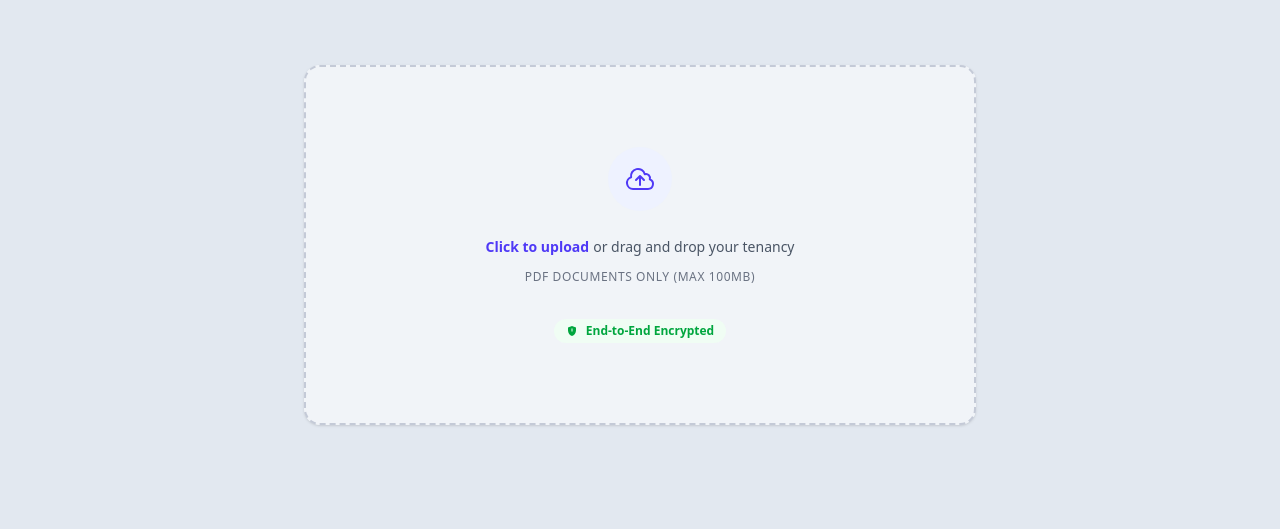
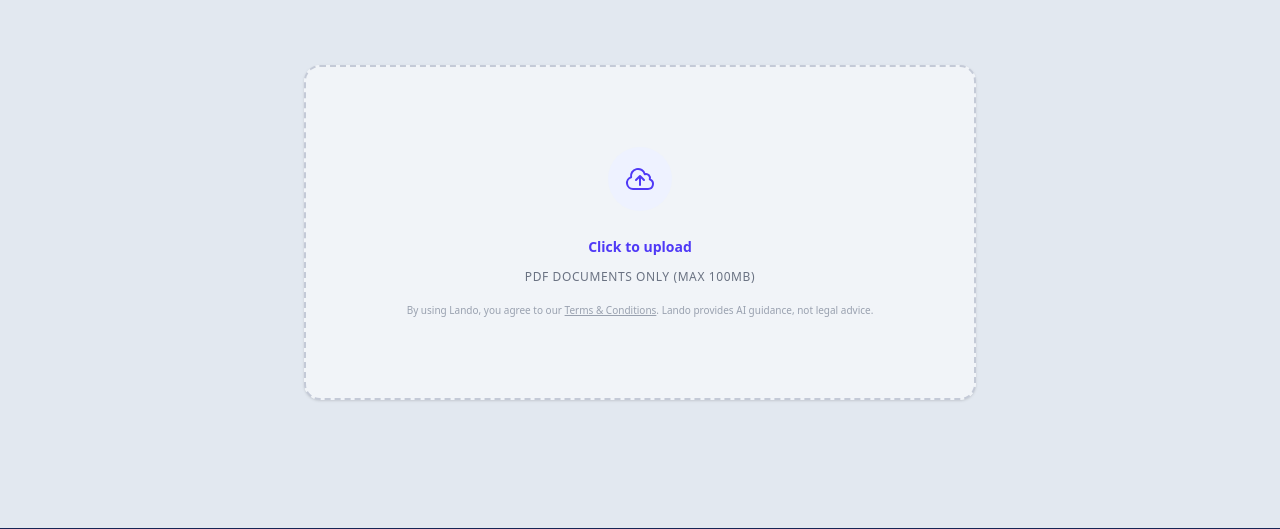
Before and after one commit to robint88/tenancy-auditor, a Flask app: page / in a window 1280 px wide. Shown: the part 1023-1552 px from the top of the page. Run offline with Flask 3, Linux system fonts and the light colour scheme.

Commit message:
Update requirements, Stripe payment system and templates

```diff
--- a/app.py
+++ b/app.py
@@ -1,14 +1,30 @@
-from flask import Flask, render_template, request
-from bot import get_audit_result  # Import your new function
+import os
+import uuid
+import stripe
+from flask import (
+    Flask,
+    render_template,
+    request,
+    make_response,
+    redirect,
+    url_for,
+    session,
+)
+from bot import get_audit_result
 from dotenv import load_dotenv
-import os
 from io import BytesIO
 from xhtml2pdf import pisa
-from flask import make_response
 
 load_dotenv()
 app = Flask(__name__)
 app.config["SECRET_KEY"] = os.getenv("flask_secret")
+
+# Create folder for temporary PDFs if doesn't exist
+UPLOAD_FOLDER = "temp_uploads"
+if not os.path.exists(UPLOAD_FOLDER):
+    os.makedirs(UPLOAD_FOLDER)
+
+stripe.api_key = os.getenv("stripe_key_test")
 
 
 @app.route("/", methods=["GET", "POST"])
@@ -16,30 +32,68 @@ def index():
     if request.method == "POST":
         file = request.files.get("file")
         if file and file.filename != "":
-            # 1. Reset the pointer to the start of the file
-            file.seek(0)
+            # 1. Generate unique ID. save to disk
+            file_id = str(uuid.uuid4())
+            file_path = os.path.join(UPLOAD_FOLDER, f"{file_id}.pdf")
+            file.save(file_path)
 
-            # 2. Read the bytes
-            file_bytes = file.read()
+            # 2. Store ID in session
+            session["pending_file_id"] = file_id
 
-            # 3. Check if we actually got data
-            if len(file_bytes) == 0:
-                return "Error: The uploaded file is empty."
-
-            analysis = get_audit_result(file_bytes)
-            return render_template("results.html", ai_result=analysis)
+            # 3. Create Stripe Session
+            try:
+                checkout_session = stripe.checkout.Session.create(
+                    line_items=[
+                        {
+                            "price_data": {
+                                "currency": "gbp",
+                                "product_data": {"name": "Tenancy Agreement Audit"},
+                                "unit_amount": 1500,
+                            },
+                            "quantity": 1,
+                        }
+                    ],
+                    mode="payment",
+                    success_url=url_for("success", _external=True),
+                    cancel_url=url_for("index", _external=True),
+                )
+                return redirect(checkout_session.url, code=303)
+            except Exception as e:
+                return str(e)
 
     return render_template("index.html")
+
+
+@app.route("/success")
+def success():
+    # 1. Get ID from session
+    file_id = session.get("pending_file_id")
+    if not file_id:
+        return redirect(url_for("index"))
+
+    # 2. Find the file
+    file_path = os.path.join(UPLOAD_FOLDER, f"{file_id}.pdf")
+
+    if os.path.exists(file_path):
+        with open(file_path, "rb") as f:
+            file_bytes = f.read()
+
+        # 3. Run audit
+        analysis = get_audit_result(file_bytes)
+
+        # 4. Delete file and clear session
+        os.remove(file_path)
+        session.pop("pending_file_id", None)
+
+        return render_template("results.html", ai_result=analysis)
+
+    return "Error: Audit file expired or not found.", 404
 
 
 @app.route("/download-pdf", methods=["POST"])
 def download_pdf():
     ai_result = request.form.get("ai_result")
-
-    # File-like buffer to receive PDF data
     buffer = BytesIO()
-
-    # HTML wrapper for the PDF
     pdf_html = f"""
     <html>
         <body>
@@ -47,29 +101,22 @@ def download_pdf():
             <div class="content">{ai_result}</div>
             <hr>
             <p style="font-size: 9pt; color: #444;">
-                <strong>LEGAL NOTICE:</strong> This document was generated using Artificial Intelligence.
-                It does not constitute legal advice and does not create a solicitor-client relationship.
-                Legislation like the Renters' Rights Act 2026 can be complex; please consult a
-                qualified legal professional or Citizens Advice before taking action.
+                <strong>LEGAL NOTICE:</strong> This document was generated using AI.
+                It does not constitute legal advice.
             </p>
         </body>
     </html>
-"""
-
-    # HTML to PDF
+    """
     pisa_status = pisa.CreatePDF(pdf_html, dest=buffer)
-
     if pisa_status.err:
         return "Error generating PDF", 500
 
-    # Prepare the response
     buffer.seek(0)
     response = make_response(buffer.getvalue())
     response.headers["Content-Type"] = "application/pdf"
     response.headers["Content-Disposition"] = (
         "attachment; filename=Lando_Audit_Report.pdf"
     )
-
     return response
 
 
--- a/requirements.txt
+++ b/requirements.txt
@@ -4,3 +4,5 @@ python-dotenv
 gunicorn
 xhtml2pdf
 python-bidi==0.4.2
+stripe
+Werkzeug
--- a/templates/index.html
+++ b/templates/index.html
@@ -40,6 +40,10 @@
     </div>
 
     <style>
+      html,
+      body {
+        scroll-behavior: smooth;
+      }
       /* Custom animation for the progress bar "sniffing" back and forth */
       @keyframes sniff {
         0% {
@@ -312,24 +316,21 @@
                     "
                   />
                 </label>
-                <p class="pl-1">or drag and drop your tenancy</p>
               </div>
               <p
                 class="text-xs/5 text-gray-500 mt-2 font-medium uppercase tracking-wider"
               >
                 PDF Documents only (Max 100MB)
               </p>
-
-              <div
-                class="mt-8 flex items-center justify-center gap-x-2 text-xs text-green-600 font-semibold bg-green-50 px-3 py-1 rounded-full w-fit mx-auto"
-              >
-                <svg class="h-3 w-3" fill="currentColor" viewBox="0 0 24 24">
-                  <path
-                    d="M12 2L4 5v6.09c0 5.05 3.41 9.76 8 10.91 4.59-1.15 8-5.86 8-10.91V5l-8-3zm0 10.92h-1V7h2v5.92h-1z"
-                  />
-                </svg>
-                End-to-End Encrypted
-              </div>
+              <p class="mt-4 text-[10px] text-center text-gray-400">
+                By using Lando, you agree to our
+                <a
+                  href="javascript:void(0)"
+                  onclick="toggleTerms()"
+                  class="underline hover:text-indigo-600"
+                  >Terms & Conditions</a
+                >. Lando provides AI guidance, not legal advice.
+              </p>
             </div>
           </div>
         </form>
@@ -741,14 +742,107 @@
         </p>
       </div>
     </footer>
+    <div
+      id="terms-modal"
+      class="hidden fixed inset-0 z-[100] flex items-center justify-center bg-blue-950/50 backdrop-blur-sm p-4"
+    >
+      <div class="bg-white rounded-2xl max-w-lg w-full p-8 shadow-2xl">
+        <div class="flex border-b border-gray-100 mb-6">
+          <button
+            onclick="showTab('terms')"
+            id="tab-terms"
+            class="pb-2 px-4 text-sm font-bold border-b-2 border-indigo-600 text-indigo-600"
+          >
+            Terms
+          </button>
+          <button
+            onclick="showTab('privacy')"
+            id="tab-privacy"
+            class="pb-2 px-4 text-sm font-bold border-b-2 border-transparent text-gray-400 hover:text-gray-600"
+          >
+            Privacy
+          </button>
+        </div>
+
+        <div
+          id="content-terms"
+          class="text-sm text-gray-600 space-y-4 max-h-[50vh] overflow-y-auto"
+        >
+          <p>
+            <strong>Not Legal Advice:</strong> Lando is an AI tool for guidance
+            on the Renters' Rights Act 2026. It is not a substitute for a
+            solicitor.
+          </p>
+          <p>
+            <strong>Limitation:</strong> We are not liable for any legal
+            outcomes resulting from the use of this audit.
+          </p>
+        </div>
+
+        <div
+          id="content-privacy"
+          class="hidden text-sm text-gray-600 space-y-4 max-h-[50vh] overflow-y-auto"
+        >
+          <p>
+            <strong>Data Processing:</strong> We use the Google Gemini API to
+            analyze your PDF. Your file is uploaded securely and processed
+            instantly.
+          </p>
+          <p>
+            <strong>No Retention:</strong> We do not store your tenancy
+            agreements on our servers. Once your PDF is generated, the source
+            data is deleted.
+          </p>
+          <p>
+            <strong>Your Rights:</strong> Under UK GDPR, you have the right to
+            know how your data is used. We do not sell your data or use it for
+            marketing.
+          </p>
+        </div>
+
+        <button
+          onclick="toggleTerms()"
+          class="mt-8 w-full bg-indigo-600 hover:bg-indigo-500 text-white py-3 rounded-xl font-bold transition-all"
+        >
+          Close
+        </button>
+      </div>
+    </div>
     <script>
+      // Show the "Lando is sniffing" overlay
       function showLando() {
-        const overlay = document.getElementById("loading-overlay");
-        if (overlay) {
-          // Remove hidden and add flex to make it visible
-          overlay.classList.remove("hidden");
-          overlay.classList.add("flex");
-        }
+        document.getElementById("loading-overlay").classList.remove("hidden");
+      }
+
+      // Toggle Terms & Conditions Modal
+      function toggleTerms() {
+        const modal = document.getElementById("terms-modal");
+        modal.classList.toggle("hidden");
+      }
+
+      // Switch between Terms and Privacy tabs
+      function showTab(tab) {
+        const isTerms = tab === "terms";
+
+        // Update Content
+        document
+          .getElementById("content-terms")
+          .classList.toggle("hidden", !isTerms);
+        document
+          .getElementById("content-privacy")
+          .classList.toggle("hidden", isTerms);
+
+        // Update Tabs UI
+        const tabTerms = document.getElementById("tab-terms");
+        const tabPrivacy = document.getElementById("tab-privacy");
+
+        tabTerms.className = isTerms
+          ? "pb-2 px-4 text-sm font-bold border-b-2 border-indigo-600 text-indigo-600"
+          : "pb-2 px-4 text-sm font-bold border-b-2 border-transparent text-gray-400 hover:text-gray-600";
+
+        tabPrivacy.className = !isTerms
+          ? "pb-2 px-4 text-sm font-bold border-b-2 border-indigo-600 text-indigo-600"
+          : "pb-2 px-4 text-sm font-bold border-b-2 border-transparent text-gray-400 hover:text-gray-600";
       }
     </script>
   </body>
```
Also changed, not shown: 1 other file.
